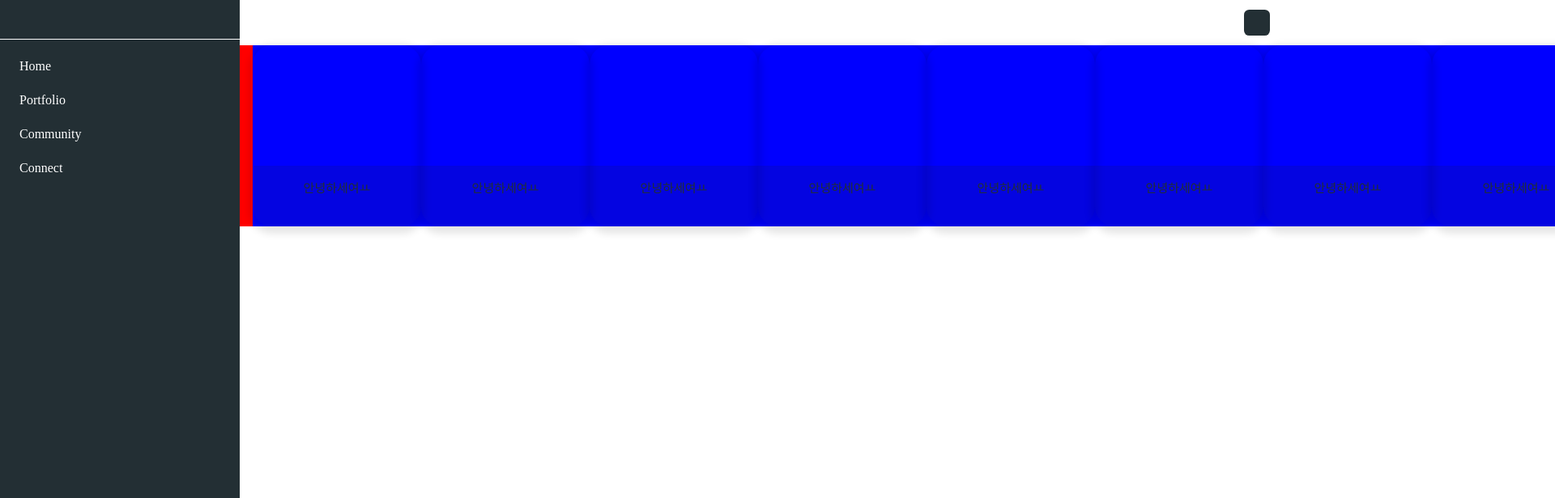
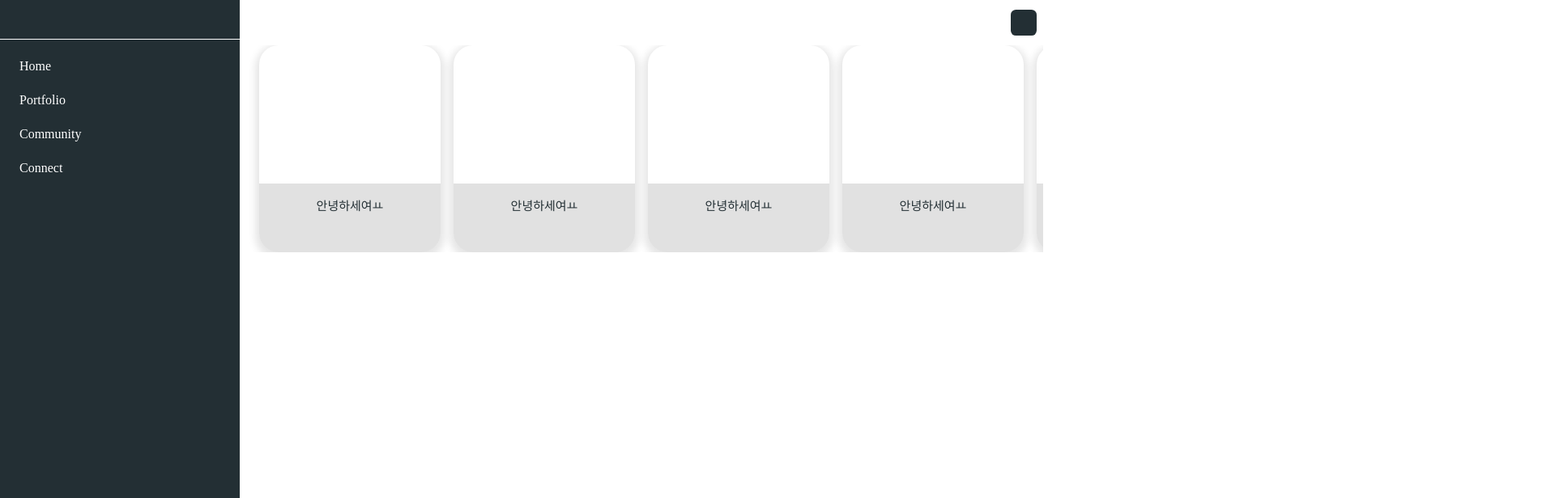
Before and after one commit to klimes888/community.front, a React app: page / in a window 1280 px wide. Shown: the top 616 px of the page at 81% size, 1920 px wide, since content can reach past the window. Built offline with nearby package versions, Linux system fonts and the light colour scheme.

Commit message:
slider fix

```diff
--- a/src/components/main/Main.tsx
+++ b/src/components/main/Main.tsx
@@ -38,7 +38,7 @@ const scrollData = [
 				<Aside />
 				<section css={bodyLayout} >
           <Header />
-          <article>
+          <article css={boyDescWrap}>
             <HorizonScroll data={scrollData}/>
           </article>
 				</section>
@@ -60,5 +60,4 @@ flex:1;
 
 
 const boyDescWrap = css`
-flex:1;
 `;
--- a/src/components/slider/Contents.tsx
+++ b/src/components/slider/Contents.tsx
@@ -32,13 +32,14 @@ export default function Contents({ data }):JSX.Element {
   };
 
 const layoutStyle = css`
+margin: 0 0.5em;
 `;
 
 const layout = css`
 display: flex;
 flex-direction: column;
-width:13em;
-height:14em;
+width:14em;
+height:16em;
 border-radius: 1.5em;
 box-shadow: 0px 4px 10px 5px rgba(0,0,0,0.1);
 overflow: hidden;
--- a/src/components/slider/HorizonScroll.tsx
+++ b/src/components/slider/HorizonScroll.tsx
@@ -8,21 +8,17 @@ export default function HorizonScroll({ data }:props):JSX.Element {
   // ref
   const scrollWrap = useRef<HTMLDivElement>(null)
   const scroll = useRef<HTMLDivElement>(null)
-
-
-  const [currentUp, setCurrentUp] = useState(0);
   const [scrollMove, setScrollMove] = useState(0);
 
   // size
   const [wrapWidth, setWrapWidth] = useState(null);
   const [scrollWidth, setScrollWidth] = useState(null);
-  const [saveMove, setSaveMove] = useState(0);
 
   let isMouse = false
   let currentDistance = 0
   let saveSize = 0
   let diff = 0
-
+  let move = 0
 
   useEffect(() => {
     setWrapWidth(scrollWrap?.current?.offsetWidth);
@@ -37,19 +33,25 @@ export default function HorizonScroll({ data }:props):JSX.Element {
   const scrollMovehandler = (e) => {
     if(!isMouse) return;
     diff = currentDistance - e?.pageX;
-    setScrollMove(-diff + saveSize)
+    setScrollMove(-diff + saveSize);
+    move = -diff + saveSize
   }
 
   const scrollUpHandler = (e) => {
-    isMouse = false
-    // setSaveMove(-diff + saveMove);
+    isMouse = false;
+    if(wrapWidth > scrollWidth || -diff + saveSize > 0){
+      diff = 0
+      saveSize = 0;
+      setScrollMove(0);
+
+    } else if (scrollWidth && scrollWidth < -move + 1000){
+      setScrollMove(saveSize);
+      return;
+    } else {
+
+    }
     saveSize += -diff
-
-    if(wrapWidth > scrollWidth){
-      saveSize = 0;
-      setScrollMove(0)
-    }
-  }
+  };
 
 
   useEffect(() => {
@@ -67,7 +69,7 @@ export default function HorizonScroll({ data }:props):JSX.Element {
 
   // console.log(scrollMove)
 
-  const arr = new Array(20).fill('a').map((d,i)=>++i)
+  const arr = new Array(30).fill('a').map((d,i)=>++i)
 
 
   return (
@@ -91,19 +93,19 @@ export default function HorizonScroll({ data }:props):JSX.Element {
   )
 }
 
-
 const layout = css`
   display: flex;
-  width:100vw;
+  width:calc(100vw - 18rem);
   height:auto;
-  background: red;
+  overflow: hidden;
+  @media (max-width: 800px) {
+    background: purple;
+      }
 `;
 
 const innerLayout = css`
 display: flex;
-flex:1;
 flex-direction: row;
 margin:0 1em;
-background: blue;
 flex-wrap: nowrap;
 `;
```
